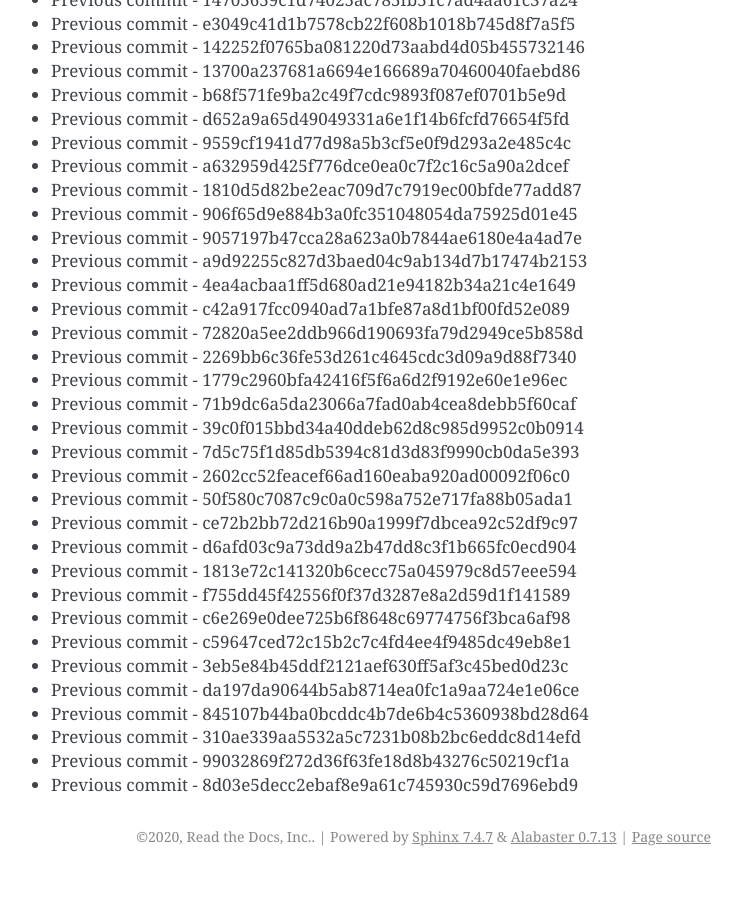
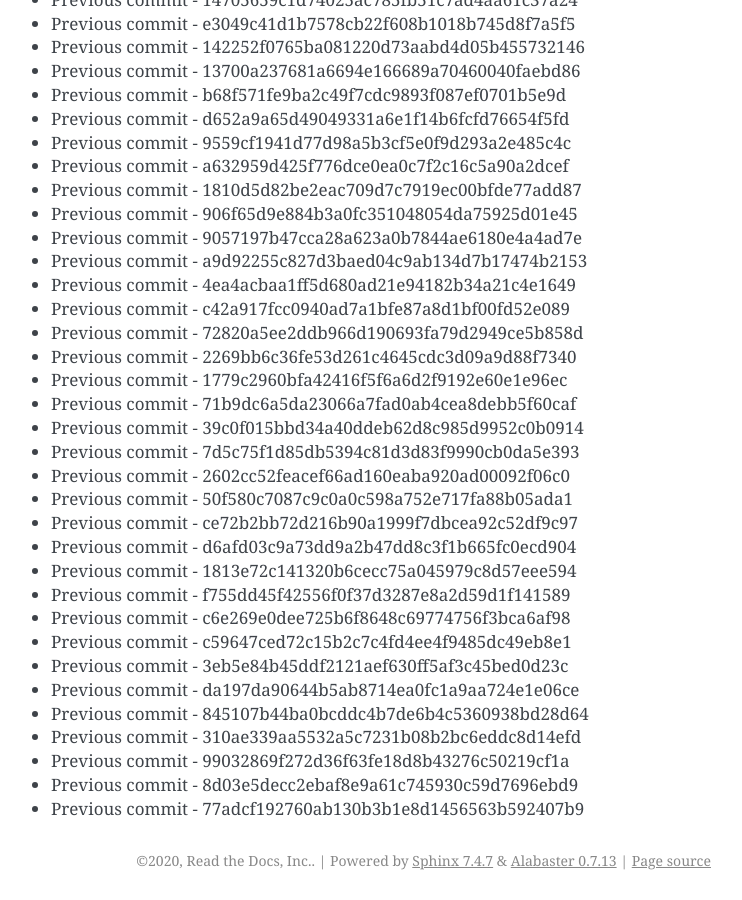
Before and after one commit to readthedocs/rtd-git-stresstest, a Sphinx documentation site: the page built from docs/updates.rst, in a window 1280 px wide and 900 px high, scrolled down 35780 px. Shown: the whole window, without its empty margins (399-1141 px from the left). Built offline with Sphinx 7.4.7, drawn with Linux system fonts in a browser that asks for light colours; before the commit the page ends 36656 px from its top, so only the background shows below that.

Commit message:
Generating commit from previous: 77adcf192760ab130b3b1e8d1456563b592407b9

```diff
--- a/docs/updates.rst
+++ b/docs/updates.rst
@@ -1535,3 +1535,4 @@ It can be tested for any performance characteristics.
 * Previous commit - 310ae339aa5532a5c7231b08b2bc6eddc8d14efd
 * Previous commit - 99032869f272d36f63fe18d8b43276c50219cf1a
 * Previous commit - 8d03e5decc2ebaf8e9a61c745930c59d7696ebd9
+* Previous commit - 77adcf192760ab130b3b1e8d1456563b592407b9
```
